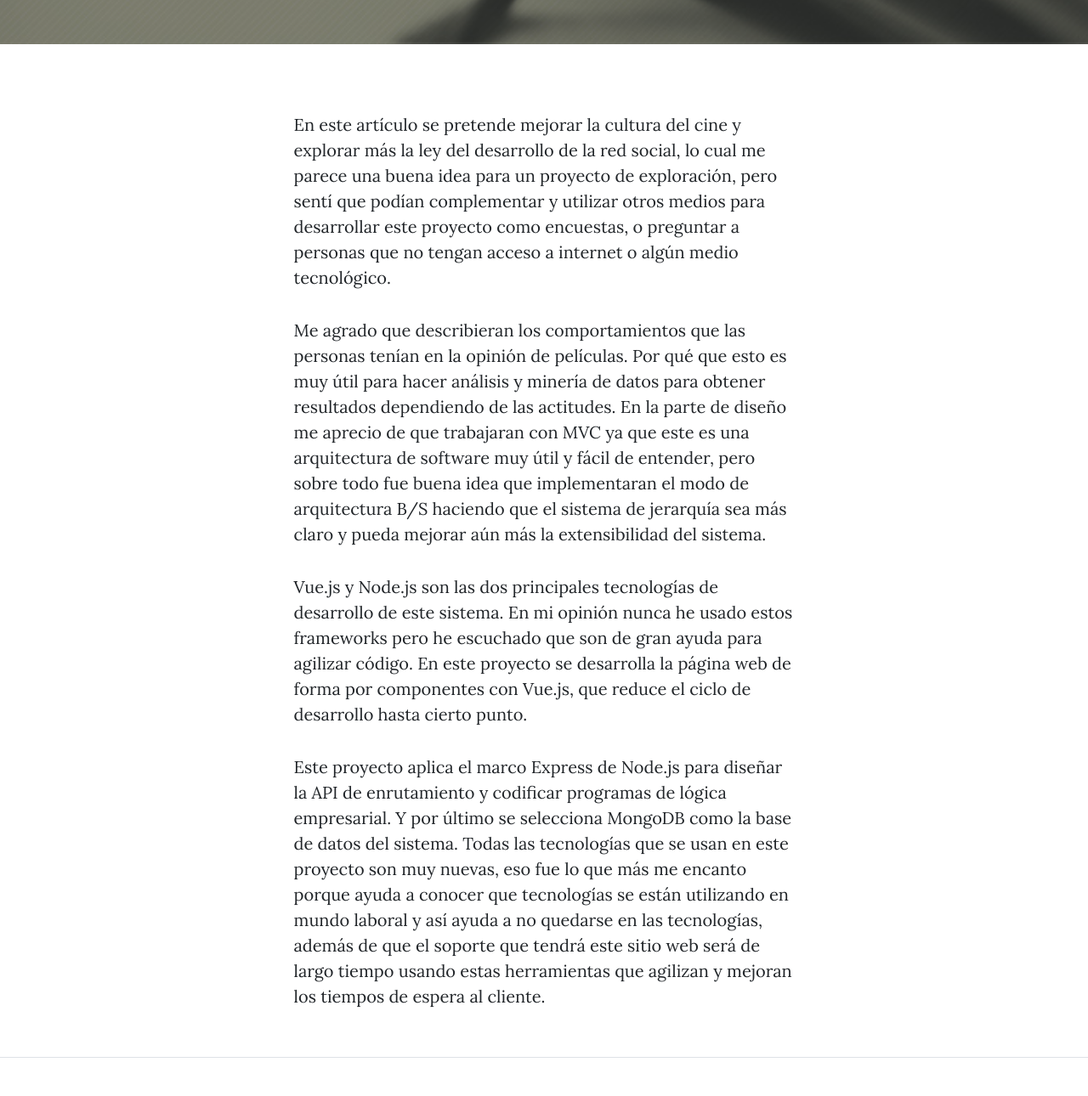
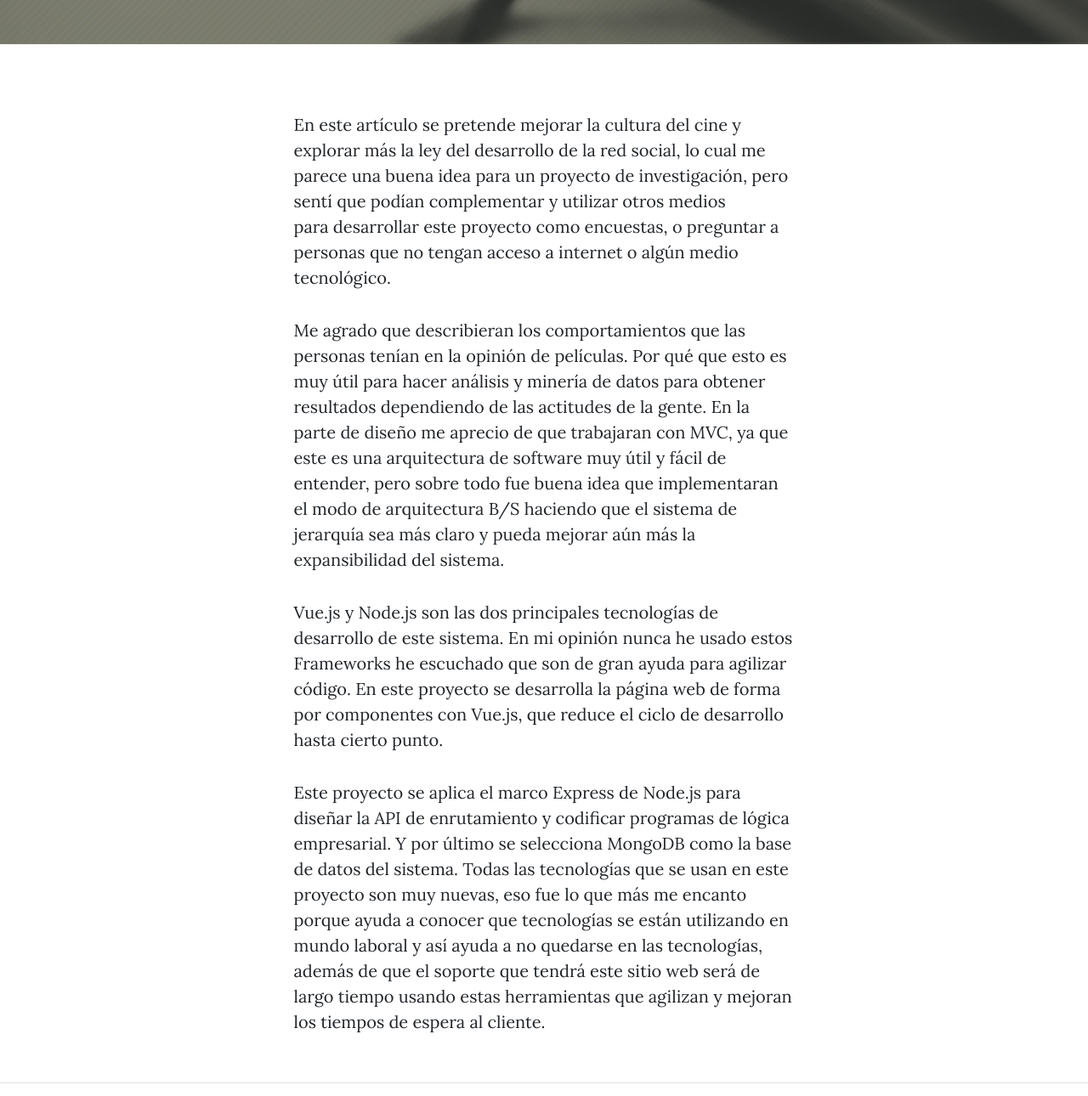
Before and after one commit to JuanfelipeX/Website-BD-Article, a plain HTML site: page about.html in a window 1280 px wide. Shown: the part 480-1770 px from the top of the page at 85% size. Drawn offline with nearby package versions, Linux system fonts and the light colour scheme.

Commit message:
arreglando la ortografia del proyecto

```diff
--- a/about.html
+++ b/about.html
@@ -29,7 +29,7 @@
             <div class="collapse navbar-collapse" id="navbarResponsive">
                 <ul class="navbar-nav ms-auto py-4 py-lg-0">
                     <li class="nav-item"><a class="nav-link px-lg-3 py-3 py-lg-4" href="index.html">Portada</a></li>
-                    <li class="nav-item"><a class="nav-link px-lg-3 py-3 py-lg-4" href="post.html">Ficha Tecnica</a></li>
+                    <li class="nav-item"><a class="nav-link px-lg-3 py-3 py-lg-4" href="post.html">Ficha Técnica</a></li>
                     <li class="nav-item"><a class="nav-link px-lg-3 py-3 py-lg-4" href="about.html">Opinion</a></li>
                 </ul>
             </div>
@@ -41,7 +41,7 @@
             <div class="row gx-4 gx-lg-5 justify-content-center">
                 <div class="col-md-10 col-lg-8 col-xl-7">
                     <div class="page-heading">
-                        <h1>Opinion</h1>
+                        <h1>Opinión </h1>
                         <span class="subheading">Hecho por: Juan Felipe Jimenez Pacheco.</span>
                     </div>
                 </div>
@@ -53,20 +53,20 @@
         <div class="container px-4 px-lg-5">
             <div class="row gx-4 gx-lg-5 justify-content-center">
                 <div class="col-md-10 col-lg-8 col-xl-7">
-                    <p>En este artículo se pretende mejorar la cultura del cine y explorar más la ley del desarrollo de la red social, lo cual me parece una buena idea para un proyecto de exploración, pero sentí que podían complementar y utilizar otros medios
-                        para desarrollar este proyecto como encuestas, o preguntar a personas que no tengan acceso a internet o algún medio tecnológico.
+                    <p>En este artículo se pretende mejorar la cultura del cine y explorar más la ley del desarrollo de la red social, lo cual me parece una buena idea para un proyecto de investigación, pero sentí que podían complementar y utilizar otros
+                        medios para desarrollar este proyecto como encuestas, o preguntar a personas que no tengan acceso a internet o algún medio tecnológico.
                     </p>
 
-                    <p>Me agrado que describieran los comportamientos que las personas tenían en la opinión de películas. Por qué que esto es muy útil para hacer análisis y minería de datos para obtener resultados dependiendo de las actitudes. En la parte
-                        de diseño me aprecio de que trabajaran con MVC ya que este es una arquitectura de software muy útil y fácil de entender, pero sobre todo fue buena idea que implementaran el modo de arquitectura B/S haciendo que el sistema de jerarquía
-                        sea más claro y pueda mejorar aún más la extensibilidad del sistema.
+                    <p>Me agrado que describieran los comportamientos que las personas tenían en la opinión de películas. Por qué que esto es muy útil para hacer análisis y minería de datos para obtener resultados dependiendo de las actitudes de la gente.
+                        En la parte de diseño me aprecio de que trabajaran con MVC, ya que este es una arquitectura de software muy útil y fácil de entender, pero sobre todo fue buena idea que implementaran el modo de arquitectura B/S haciendo que el
+                        sistema de jerarquía sea más claro y pueda mejorar aún más la expansibilidad del sistema.
                     </p>
-                    <p>Vue.js y Node.js son las dos principales tecnologías de desarrollo de este sistema. En mi opinión nunca he usado estos frameworks pero he escuchado que son de gran ayuda para agilizar código. En este proyecto se desarrolla la página
-                        web de forma por componentes con Vue.js, que reduce el ciclo de desarrollo hasta cierto punto.
+                    <p>Vue.js y Node.js son las dos principales tecnologías de desarrollo de este sistema. En mi opinión nunca he usado estos Frameworks he escuchado que son de gran ayuda para agilizar código. En este proyecto se desarrolla la página web
+                        de forma por componentes con Vue.js, que reduce el ciclo de desarrollo hasta cierto punto.
                     </p>
-                    <p>Este proyecto aplica el marco Express de Node.js para diseñar la API de enrutamiento y codificar programas de lógica empresarial. Y por último se selecciona MongoDB como la base de datos del sistema. Todas las tecnologías que se usan
-                        en este proyecto son muy nuevas, eso fue lo que más me encanto porque ayuda a conocer que tecnologías se están utilizando en mundo laboral y así ayuda a no quedarse en las tecnologías, además de que el soporte que tendrá este sitio
-                        web será de largo tiempo usando estas herramientas que agilizan y mejoran los tiempos de espera al cliente.
+                    <p>Este proyecto se aplica el marco Express de Node.js para diseñar la API de enrutamiento y codificar programas de lógica empresarial. Y por último se selecciona MongoDB como la base de datos del sistema. Todas las tecnologías que se
+                        usan en este proyecto son muy nuevas, eso fue lo que más me encanto porque ayuda a conocer que tecnologías se están utilizando en mundo laboral y así ayuda a no quedarse en las tecnologías, además de que el soporte que tendrá este
+                        sitio web será de largo tiempo usando estas herramientas que agilizan y mejoran los tiempos de espera al cliente.
                     </p>
                 </div>
             </div>
```
Also changed, not shown: index.html (+8 -8 lines), post.html (+4 -4 lines).
